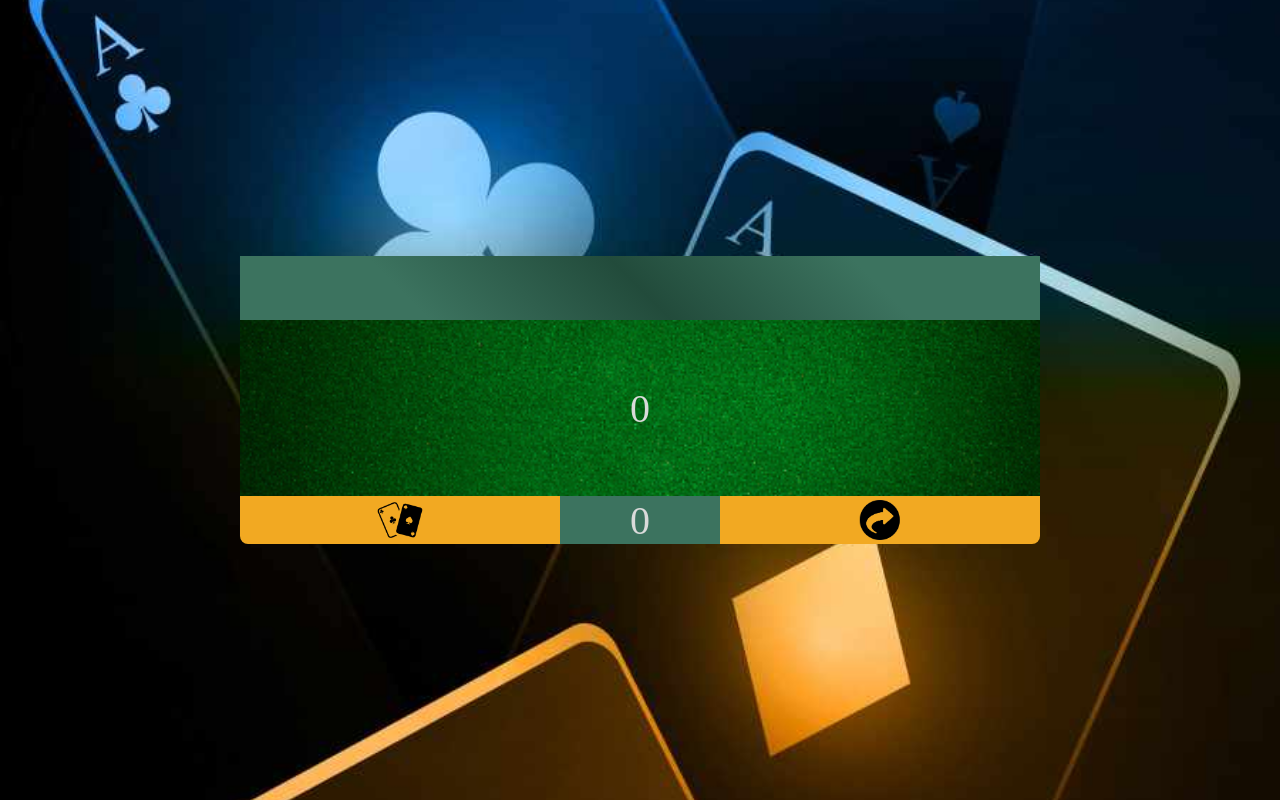
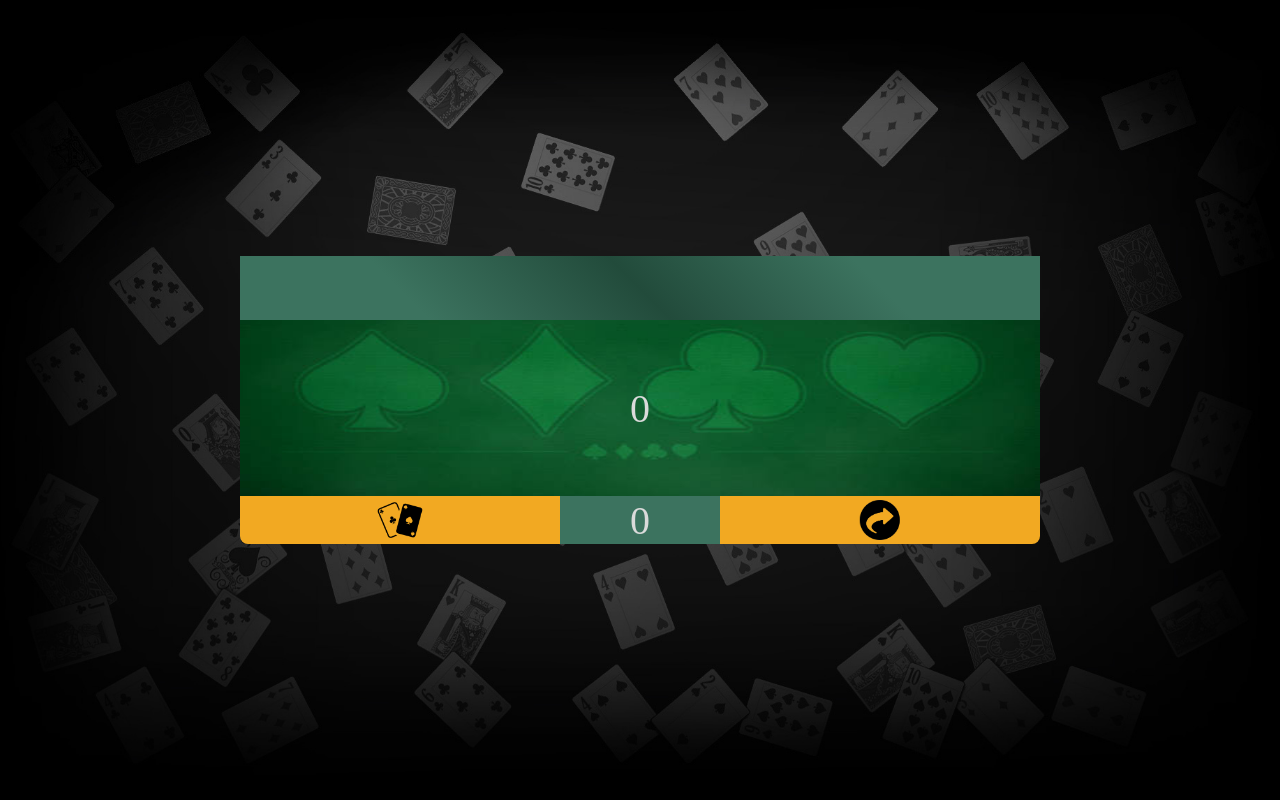
Before and after one commit to diegonacif/vinte-e-um, a plain HTML site: page pages/player1/player1.html in a window 1280 px wide. Drawn offline with Linux system fonts and the light colour scheme.

Commit message:
ajustes na responsividade geral

```diff
--- a/index.css
+++ b/index.css
@@ -165,7 +165,6 @@ img {
     background-size: cover;
     background-position: center center;
     transition: background 0.5s ease;
-    height: calc(18rem + 4vw);
   }
 
   body {
--- a/pages/gameover/gameover.css
+++ b/pages/gameover/gameover.css
@@ -33,7 +33,6 @@ main {
   flex-direction: column;
   padding: 3rem 5vw;
   align-items: center;
-  row-gap: 1rem;
 }
 
 .line {
@@ -56,13 +55,11 @@ main {
   grid-template-columns: 100%;
   align-items: center;
   justify-content: center;
-  /* background: var(--green); */
   max-width: 60rem;
   width: 100%;
+  min-width: 18rem;
   height: 18rem;
   border-radius: 0.5rem;
-  /* margin: 2rem 0 1rem;
-  padding: 1rem; */
 }
 
 .playerWp {
@@ -109,7 +106,7 @@ button {
 /* LANDSCAPE SCREEN */
 @media only screen and (min-width: 550px) {
   .mainContainer {
-    height: calc(18rem + 4vw);
+    height: 18rem;
   }
 
   body {
@@ -117,6 +114,11 @@ button {
     background-size: cover;
     background-position: center center;
     transition: background 0.5s ease;
+    max-height: 100vh;
+  }
+
+  main {
+    padding: 0 5vw;
   }
 
   button {
--- a/pages/player1/player1.css
+++ b/pages/player1/player1.css
@@ -24,6 +24,7 @@ main {
   background: url("../../assets/portrait_bg.jpg");
   background-size: cover;
   background-position: center center;
+  transition: background 0.5s ease;
 }
 
 .mainContainer {
@@ -51,6 +52,7 @@ main {
   color: var(--white);
   font-size: 2.5rem;
   font-weight: 500;
+  transition: background 0.5s ease;
 }
 
 .headerContainer {
@@ -116,3 +118,20 @@ button#stopBtn {
 button#actionBtn {
   border-radius: 0 0 0 0.5rem;
 }
+
+@media only screen and (min-width: 550px) {
+  main {
+    background: url(../../assets/landscape_bg.jpg);
+    background-size: cover;
+    background-position: center center;
+    transition: background 0.5s ease;
+    max-height: 100vh;
+  }
+
+  .cardsContainer {
+    background: url("../../assets/poker_table_wide_bg.jpg");
+    background-size: 100% 19rem;
+    background-position: center center;
+    transition: background 0.5s ease;
+  }
+}
--- a/pages/player2/player2.css
+++ b/pages/player2/player2.css
@@ -24,6 +24,7 @@ main {
   background: url("../../assets/portrait_bg.jpg");
   background-size: cover;
   background-position: center center;
+  transition: background 0.5s ease;
 }
 
 .mainContainer {
@@ -51,6 +52,7 @@ main {
   color: var(--white);
   font-size: 2.5rem;
   font-weight: 500;
+  transition: background 0.5s ease;
 }
 
 .headerContainer {
@@ -116,3 +118,20 @@ button#stopBtn {
 button#actionBtn {
   border-radius: 0 0 0 0.5rem;
 }
+
+@media only screen and (min-width: 550px) {
+  main {
+    background: url(../../assets/landscape_bg.jpg);
+    background-size: cover;
+    background-position: center center;
+    transition: background 0.5s ease;
+    max-height: 100vh;
+  }
+
+  .cardsContainer {
+    background: url("../../assets/poker_table_wide_bg.jpg");
+    background-size: 100% 19rem;
+    background-position: center center;
+    transition: background 0.5s ease;
+  }
+}
```
